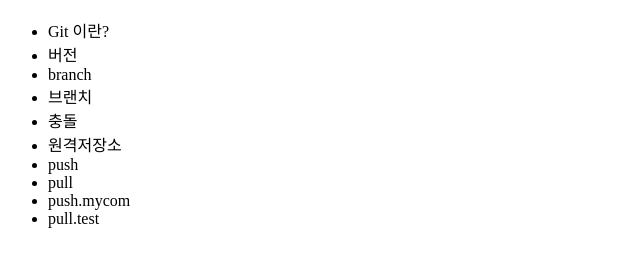
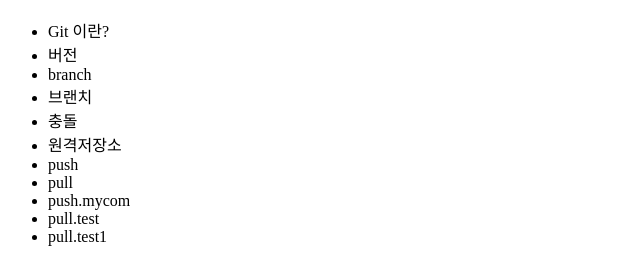
Before and after one commit to sda5959/hello-git-seo5, a plain HTML site: page index.html in a window 1280 px wide. Shown: the part 48-328 px from the top of the page, without its empty margins (0-640 px from the left). Drawn offline with Linux system fonts and the light colour scheme.

Commit message:
pull.test1 추가

```diff
--- a/index.html
+++ b/index.html
@@ -19,6 +19,7 @@
 			<li>pull</li>
 			<li>push.mycom</li>
 			<li>pull.test</li>
+			<li>pull.test1</li>
 		</ul>
 	</body>
 </html>
```
